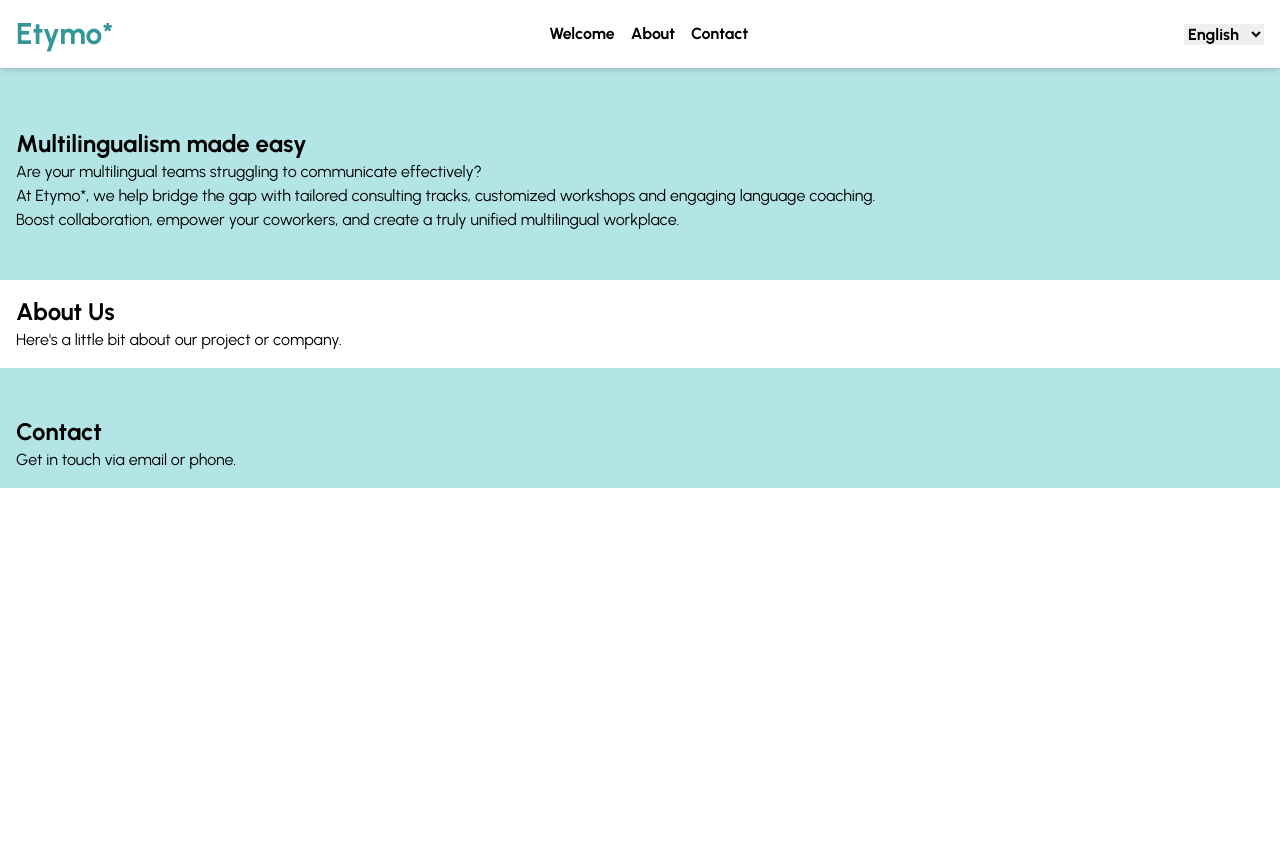
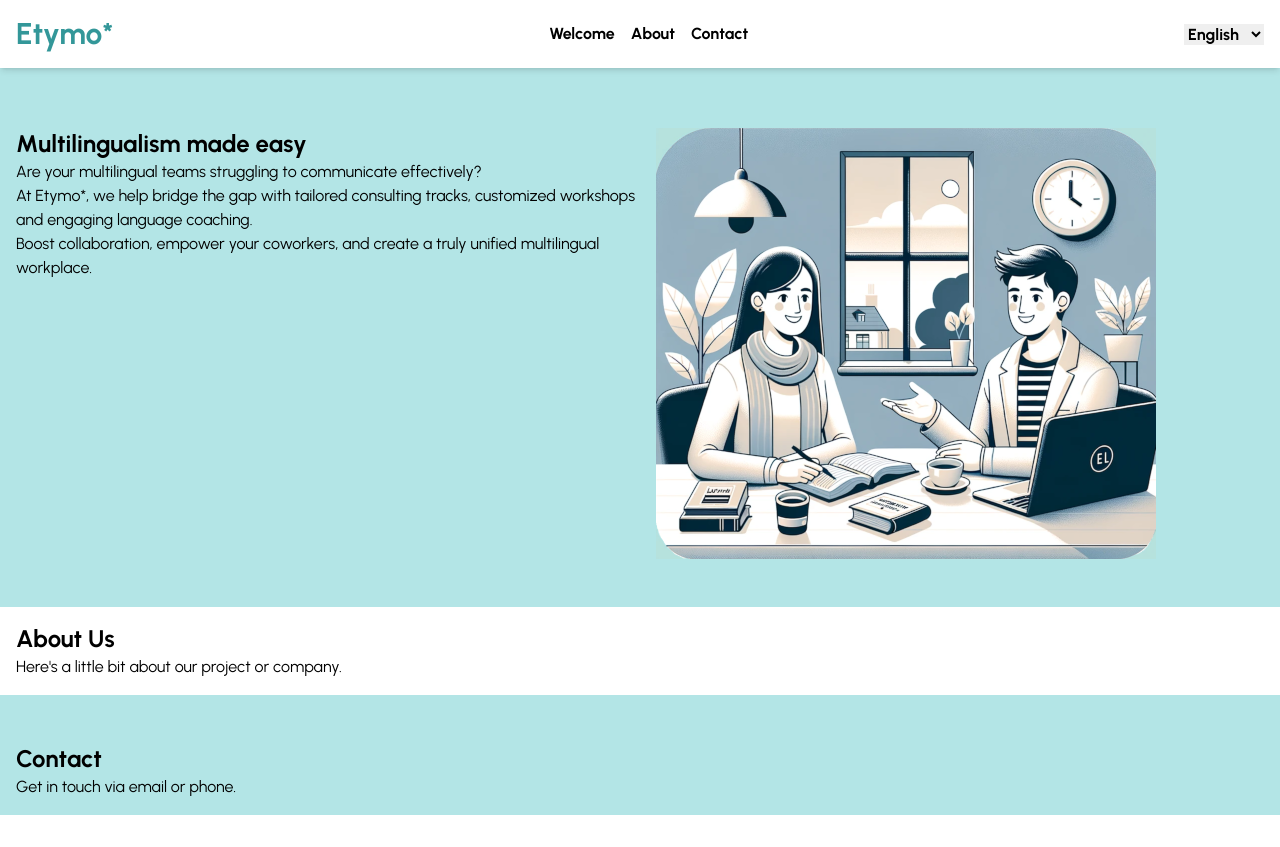
Before and after one commit to olivierpierre85/etymo, a Vue app: page / in a window 1280 px wide. Before the commit the page ends 800 px from the top, so only its background shows below. Built offline with nearby package versions, Linux system fonts and the light colour scheme.

Commit message:
add image

```diff
--- a/src/App.vue
+++ b/src/App.vue
@@ -16,11 +16,16 @@
       </select>
     </header>
     <div class="pt-20 bg-custom-blue">
-      <section id="multilingualism" class="my-8 p-4">
-        <h2 class="text-2xl font-semibold">{{ t('multilingualism_title') }}</h2>
-        <p>{{ t('multilingualism_content_1') }}</p>
-        <p>{{ t('multilingualism_content_2') }}</p>
-        <p>{{ t('multilingualism_content_3') }}</p>
+      <section id="multilingualism" class="my-8 p-4 flex">
+        <div class="flex-1">
+          <h2 class="text-2xl font-semibold">{{ t('multilingualism_title') }}</h2>
+          <p>{{ t('multilingualism_content_1') }}</p>
+          <p>{{ t('multilingualism_content_2') }}</p>
+          <p>{{ t('multilingualism_content_3') }}</p>
+        </div>
+        <div class="flex-1">
+          <img :src="image01" alt="Illustration of two people working at a desk" class="ml-4">
+        </div>
       </section>
       <section id="about" class="my-8 p-4 bg-white">
         <h2 class="text-2xl font-semibold">About Us</h2>
@@ -40,11 +45,13 @@
 
 <script>
 import langData from './assets/languages';
+const image01 = require('@/assets/illustration-01.png');
 
 export default {
   data() {
     return {
-      currentLanguage: 'en'  // default language
+      currentLanguage: 'en',
+      image01
     };
   },
   methods: {
```
Also changed, not shown: src/assets/illustration-01-large.png (added), src/assets/illustration-01.png (added).
